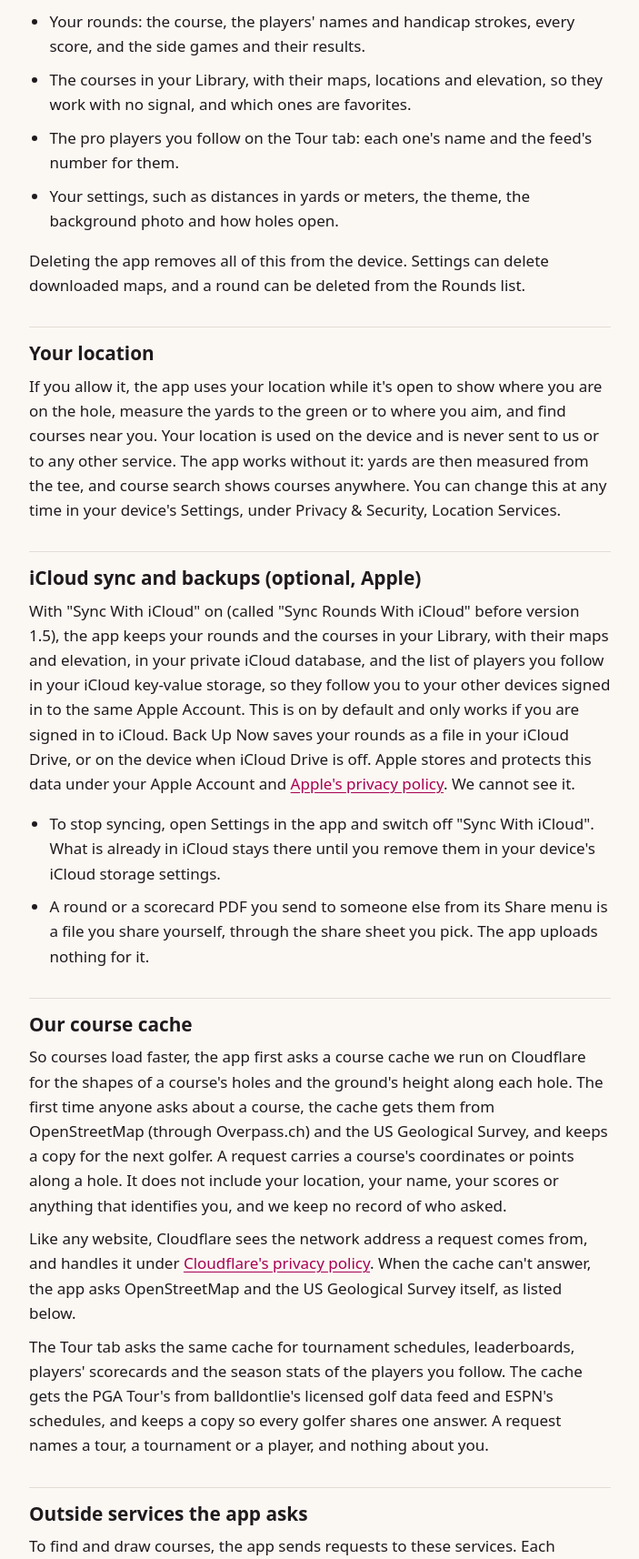
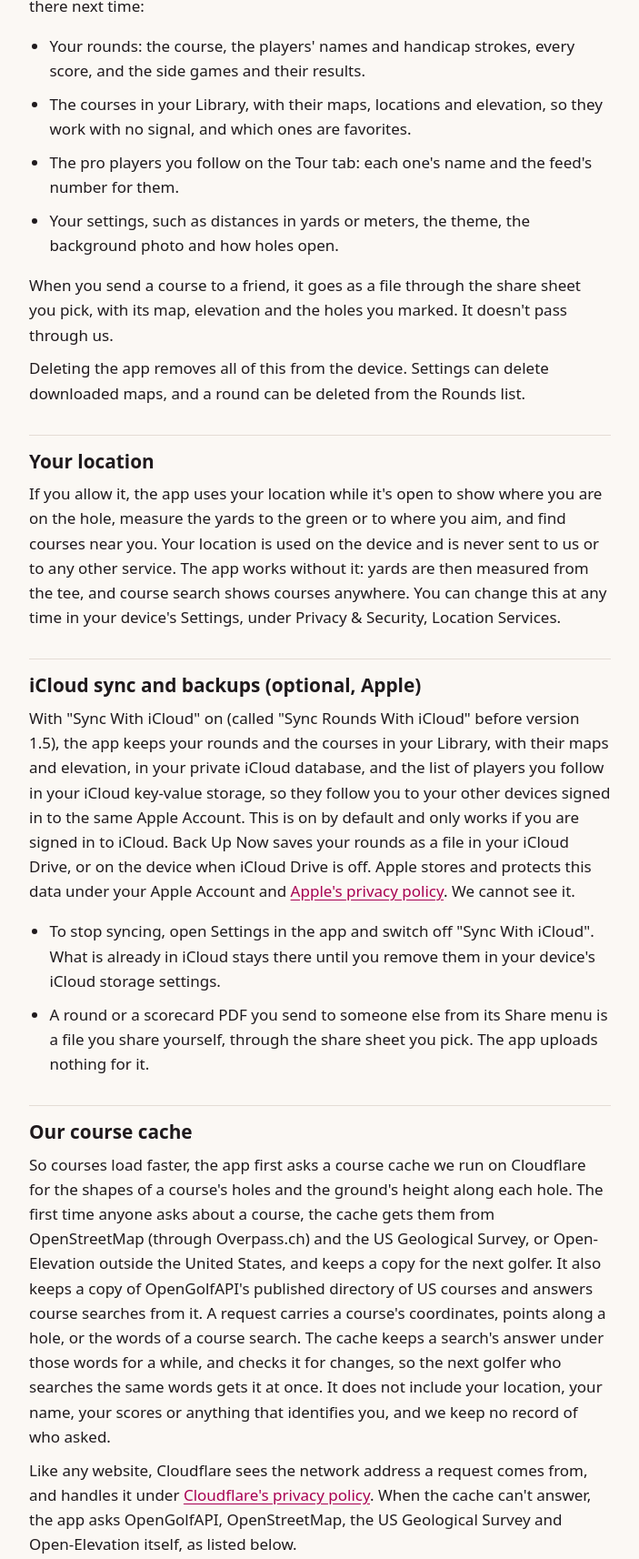
Before and after one commit to jmurff/jmurff.github.io, a plain HTML site: page tallyup-golf/privacy.html in a window 1280 px wide. Shown: the part 970-2684 px from the top of the page at 91% size, without its empty margins (288-991 px from the left). Drawn offline with Linux system fonts and the light colour scheme.

Commit message:
Cover TallyUp Golf 1.8.0's course search cache and Open-Elevation in its privacy policy

```diff
--- a/tallyup-golf/privacy.html
+++ b/tallyup-golf/privacy.html
@@ -23,10 +23,10 @@
 </div></header>
 <main id="content" class="prose">
   <h1>TallyUp Golf Privacy Policy</h1>
-  <p class="meta">Effective November 14, 2026</p>
+  <p class="meta">Effective November 23, 2026</p>
 
   <div class="card">
-    <p><strong>In short:</strong> TallyUp Golf does not collect your data. There is no account, no advertising from other companies, no analytics and no tracking. The only server we run for the app keeps copies of course maps and elevation and of the pro tours' scores, and is asked about courses and tournaments, never about you. Your rounds, courses and the players you follow are kept on your device and, if you leave sync on, in your own iCloud. Your location stays on your device. To draw a course, the app asks public map, elevation and weather services about that course, never about you.</p>
+    <p><strong>In short:</strong> TallyUp Golf does not collect your data. There is no account, no advertising from other companies, no analytics and no tracking. The only server we run for the app keeps copies of course maps and elevation, of the US course directory and of the pro tours' scores, and is asked about courses and tournaments, never about you. Your rounds, courses and the players you follow are kept on your device and, if you leave sync on, in your own iCloud. Your location stays on your device. To draw a course, the app asks public map, elevation and weather services about that course, never about you.</p>
   </div>
 
   <h2>Who this covers</h2>
@@ -43,6 +43,7 @@
     <li>The pro players you follow on the Tour tab: each one's name and the feed's number for them.</li>
     <li>Your settings, such as distances in yards or meters, the theme, the background photo and how holes open.</li>
   </ul>
+  <p>When you send a course to a friend, it goes as a file through the share sheet you pick, with its map, elevation and the holes you marked. It doesn't pass through us.</p>
   <p>Deleting the app removes all of this from the device. Settings can delete downloaded maps, and a round can be deleted from the Rounds list.</p>
 
   <h2>Your location</h2>
@@ -56,8 +57,8 @@
   </ul>
 
   <h2>Our course cache</h2>
-  <p>So courses load faster, the app first asks a course cache we run on Cloudflare for the shapes of a course's holes and the ground's height along each hole. The first time anyone asks about a course, the cache gets them from OpenStreetMap (through Overpass.ch) and the US Geological Survey, and keeps a copy for the next golfer. A request carries a course's coordinates or points along a hole. It does not include your location, your name, your scores or anything that identifies you, and we keep no record of who asked.</p>
-  <p>Like any website, Cloudflare sees the network address a request comes from, and handles it under <a href="https://www.cloudflare.com/privacypolicy/">Cloudflare's privacy policy</a>. When the cache can't answer, the app asks OpenStreetMap and the US Geological Survey itself, as listed below.</p>
+  <p>So courses load faster, the app first asks a course cache we run on Cloudflare for the shapes of a course's holes and the ground's height along each hole. The first time anyone asks about a course, the cache gets them from OpenStreetMap (through Overpass.ch) and the US Geological Survey, or Open-Elevation outside the United States, and keeps a copy for the next golfer. It also keeps a copy of OpenGolfAPI's published directory of US courses and answers course searches from it. A request carries a course's coordinates, points along a hole, or the words of a course search. The cache keeps a search's answer under those words for a while, and checks it for changes, so the next golfer who searches the same words gets it at once. It does not include your location, your name, your scores or anything that identifies you, and we keep no record of who asked.</p>
+  <p>Like any website, Cloudflare sees the network address a request comes from, and handles it under <a href="https://www.cloudflare.com/privacypolicy/">Cloudflare's privacy policy</a>. When the cache can't answer, the app asks OpenGolfAPI, OpenStreetMap, the US Geological Survey and Open-Elevation itself, as listed below.</p>
   <p>The Tour tab asks the same cache for tournament schedules, leaderboards, players' scorecards and the season stats of the players you follow. The cache gets the PGA Tour's from balldontlie's licensed golf data feed and ESPN's schedules, and keeps a copy so every golfer shares one answer. A request names a tour, a tournament or a player, and nothing about you.</p>
 
   <h2>Outside services the app asks</h2>
@@ -66,6 +67,7 @@
     <li><strong>OpenGolfAPI</strong>, an open course directory: the course name you search for, to get pars, stroke index, yardage and tees.</li>
     <li><strong>OpenStreetMap</strong> (through the Overpass API): a course's coordinates, to get the shapes of its holes, greens and bunkers.</li>
     <li><strong>The US Geological Survey</strong> elevation service: points along a hole, to get the ground's height for the side view.</li>
+    <li><strong>Open-Elevation</strong>: points along a hole on a course outside the United States, for the same side view.</li>
     <li><strong>Apple Weather</strong> (WeatherKit) and <strong>Apple Maps</strong>: a course's location, for the wind and temperature in the plays-like yardage, and to find a course the directory doesn't list. Apple handles these under <a href="https://www.apple.com/legal/privacy/">Apple's privacy policy</a>.</li>
     <li><strong>ESPN</strong> and <strong>TheSportsDB</strong>: the Tour tab asks for the other tours' schedules and leaderboards, and the PGA Tour's when the cache can't answer. It sends nothing about you.</li>
   </ul>
```
